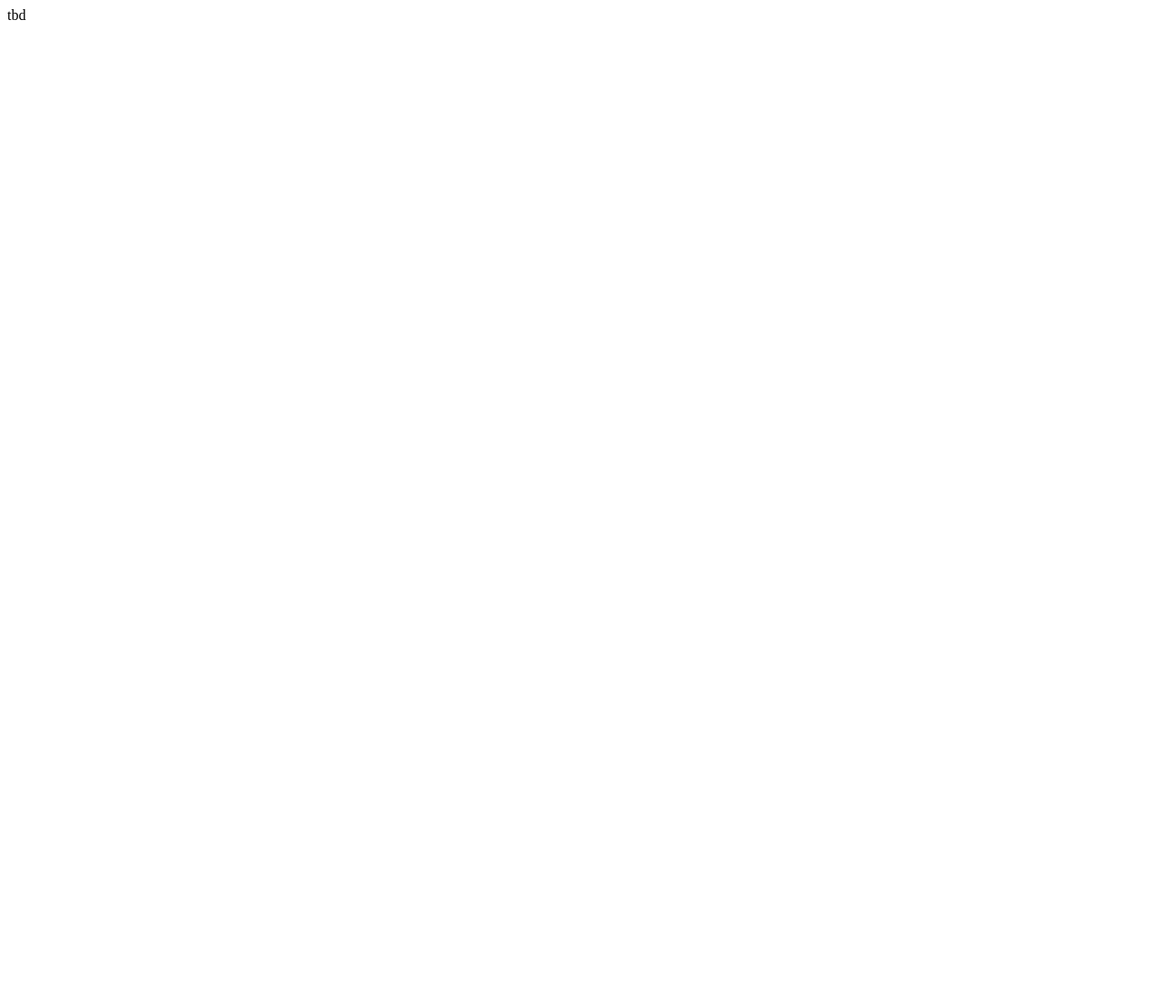
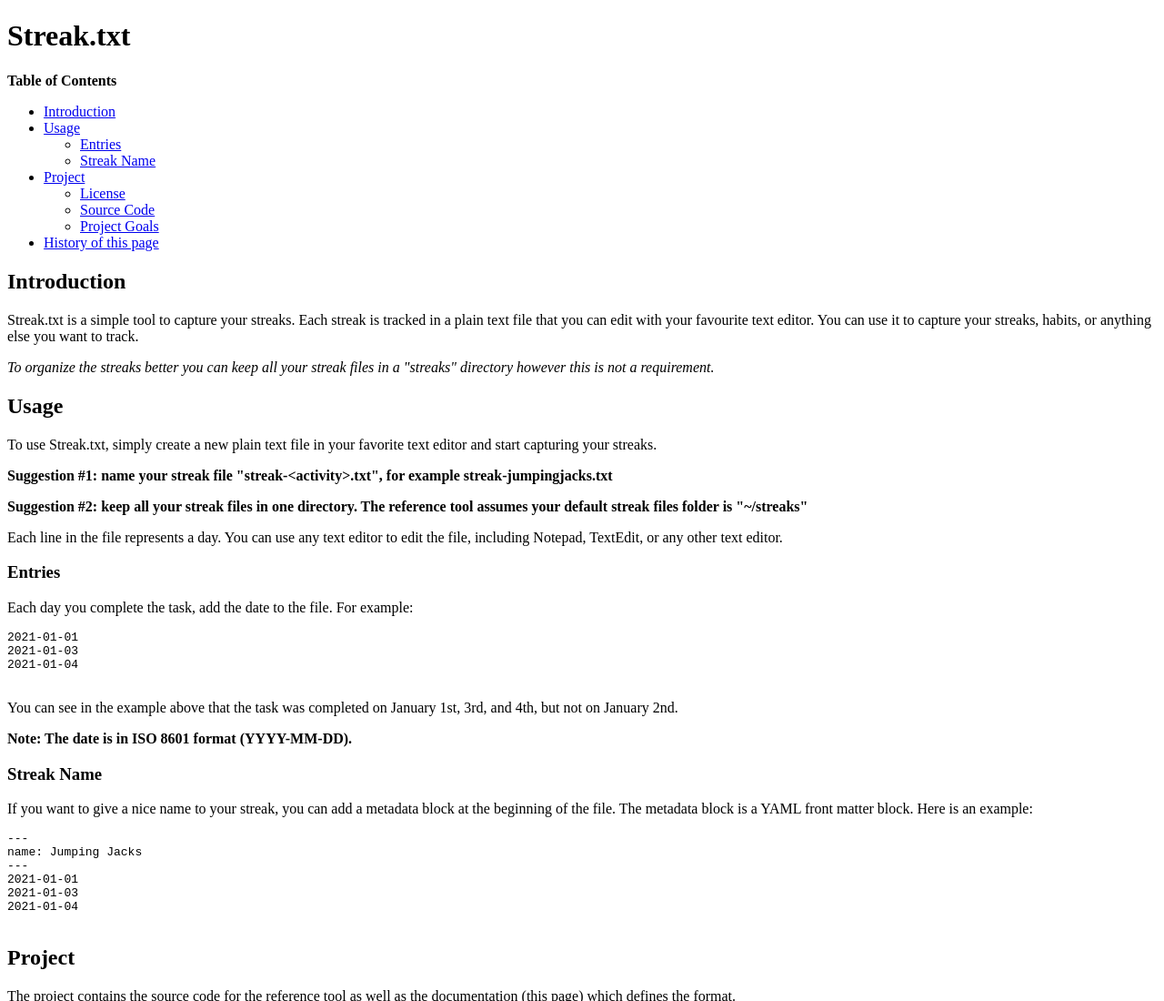
Before and after one commit to abhishekmishra/streak-dot-txt, a plain HTML site: page docs/index.html in a window 1280 px wide. Shown: the top 1100 px of the page at 91% size. Before the commit the page ends 800 px from the top, so only its background shows below. Drawn offline with Linux system fonts and the light colour scheme.

Commit message:
initial version of documentation

```diff
--- a/docs/index.html
+++ b/docs/index.html
@@ -1,11 +1,220 @@
 <!DOCTYPE html>
 <html lang="en">
-<head>
-    <meta charset="UTF-8">
-    <meta name="viewport" content="width=device-width, initial-scale=1.0">
+  <head>
+    <meta charset="UTF-8" />
+    <meta name="viewport" content="width=device-width, initial-scale=1.0" />
     <title>Streak.txt - capture your streaks.</title>
-</head>
-<body>
-    tbd
-</body>
+
+    <style>
+      /*
+      Table styling
+      Cells are left aligned,
+      header has a bottom border,
+      simple padding for cells
+      */
+      .version-history {
+        border-collapse: collapse;
+        margin: 2px;
+        padding: 0px;
+      }
+
+      .version-history th {
+        text-align: left;
+        border-bottom: 1px solid black;
+        padding: 8px;
+      }
+
+      .version-history td {
+        text-align: left;
+        padding: 8px;
+      }
+    </style>
+  </head>
+  <body>
+    <h1>Streak.txt</h1>
+    <b>Table of Contents</b>
+    <ul>
+      <li>
+        <a href="#intro">Introduction</a>
+      </li>
+      <li>
+        <a href="#usage">Usage</a>
+        <ul>
+          <li>
+            <a href="#entries">Entries</a>
+          </li>
+          <li>
+            <a href="#streak-name">Streak Name</a>
+          </li>
+        </ul>
+      </li>
+
+      <li>
+        <a href="#project">Project</a>
+        <ul>
+          <li>
+            <a href="#license">License</a>
+          </li>
+          <li>
+            <a href="#source">Source Code</a>
+          </li>
+          <li>
+            <a href="#goals">Project Goals</a>
+          </li>
+        </ul>
+      </li>
+
+      <li>
+        <a href="#history">History of this page</a>
+      </li>
+    </ul>
+    <h2 id="intro">Introduction</h2>
+    <p>
+      Streak.txt is a simple tool to capture your streaks. Each streak is
+      tracked in a plain text file that you can edit with your favourite text
+      editor. You can use it to capture your streaks, habits, or anything else
+      you want to track.
+    </p>
+
+    <i>
+      To organize the streaks better you can keep all your streak files in a
+      "streaks" directory however this is not a requirement.
+    </i>
+
+    <h2 id="usage">Usage</h2>
+    <p>
+      To use Streak.txt, simply create a new plain text file in your favorite
+      text editor and start capturing your streaks.
+    </p>
+    <p>
+      <b>
+        Suggestion #1: name your streak file "streak-&lt;activity&gt;.txt", for
+        example streak-jumpingjacks.txt
+      </b>
+    </p>
+    <p>
+      <b>
+        Suggestion #2: keep all your streak files in one directory. The
+        reference tool assumes your default streak files folder is "~/streaks"
+      </b>
+    </p>
+    <p>
+      Each line in the file represents a day. You can use any text editor to
+      edit the file, including Notepad, TextEdit, or any other text editor.
+    </p>
+
+    <h3 id="entries">Entries</h3>
+    <div>
+      <p>
+        Each day you complete the task, add the date to the file. For example:
+      </p>
+
+      <pre>
+2021-01-01
+2021-01-03
+2021-01-04
+    </pre
+      >
+
+      <p>
+        You can see in the example above that the task was completed on January
+        1st, 3rd, and 4th, but not on January 2nd.
+      </p>
+
+      <p>
+        <b> Note: The date is in ISO 8601 format (YYYY-MM-DD). </b>
+      </p>
+    </div>
+
+    <h3 id="streak-name">Streak Name</h3>
+
+    <p>
+      If you want to give a nice name to your streak, you can add a metadata
+      block at the beginning of the file. The metadata block is a YAML front
+      matter block. Here is an example:
+    </p>
+    <pre>
+---
+name: Jumping Jacks
+---
+2021-01-01
+2021-01-03
+2021-01-04
+    </pre>
+
+    <div id="project">
+      <h2>Project</h2>
+
+      <p>
+        The project contains the source code for the reference tool as well as
+        the documentation (this page) which defines the format.
+      </p>
+
+      <div id="license">
+        <h3>License</h3>
+        <p>
+          The project (documentation and the reference implementation) is
+          licensed under the MIT License. You can find the license in the source
+          code repository.
+        </p>
+      </div>
+
+      <div id="source">
+        <h3>Source Code</h3>
+        <p>
+          Source code repository
+          <a href="https://github.com/abhishekmishra/streak-dot-txt"
+            >streak-dot-txt (Github)</a
+          >.
+        </p>
+      </div>
+      <div id="goals">
+        <h3>Project Goals</h3>
+        <ol>
+          <li>Track one streak per file.</li>
+          <li>Changes to file are append only.</li>
+          <li>Each streak file has some metadata.</li>
+          <li>We can specify a name for the streak such as "Draw daily".</li>
+          <li>
+            We can specify the period of the streak such as "Monthly" or
+            "Weekly".
+          </li>
+          <li>
+            We can specify the tick of the streak such as "Daily" or "Hourly".
+            The tick has to be a smaller time measure than the period.
+          </li>
+          <li>
+            We can specify the expected frequency of the streak such as "10
+            times", "7 times" etc.
+          </li>
+          <li>
+            No entry is required when task is not done. In fact a missing entry
+            qualifies as "Not done".
+          </li>
+          <li>
+            We can specify an optional quantity when making an entry when task
+            is done.
+          </li>
+          <li>We can specify an optional comment when making an entry.</li>
+          <li>The comment can contain hyperlinks.</li>
+        </ol>
+      </div>
+    </div>
+
+    <div id="history">
+      <h2>History of this page</h2>
+      <table class="version-history">
+        <tr>
+          <th>Date</th>
+          <th>Changes</th>
+          <th>Author</th>
+        </tr>
+        <tr>
+          <td>2025-01-05</td>
+          <td>Initial version</td>
+          <td>Abhishek (<a href="https://neolateral.in">neolateral.in</a>)</td>
+        </tr>
+      </table>
+    </div>
+  </body>
 </html>
```
